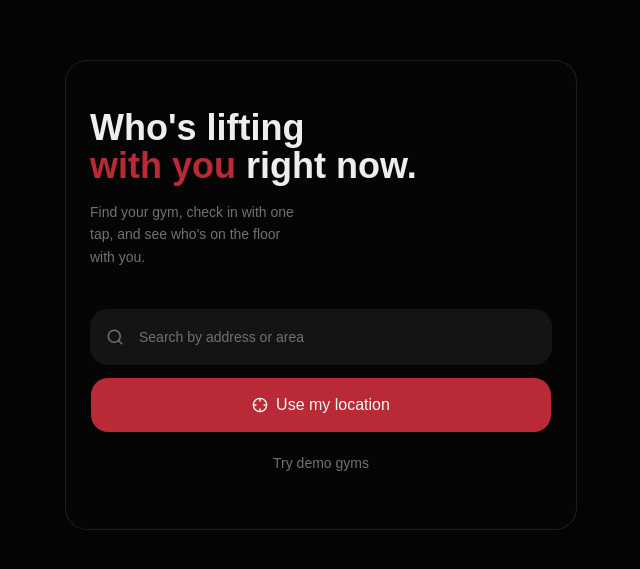
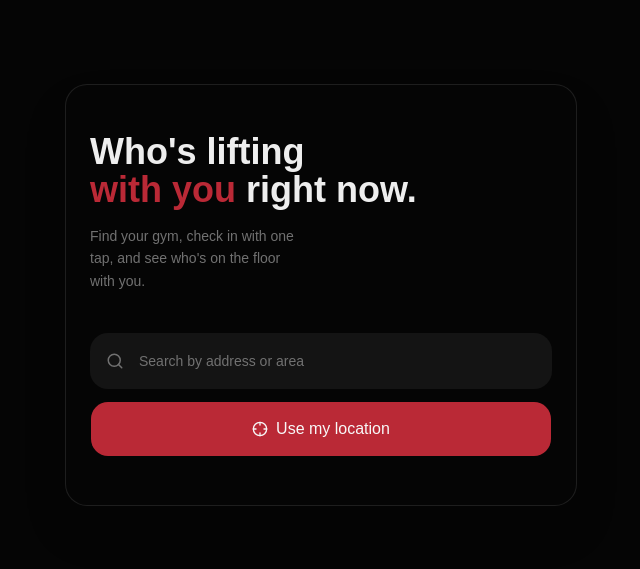
Before and after one commit to Bernardo-Leonardo-LTDA/gym-tracker-ui, a React (Vite) app: page / in a window 1280 px wide. Shown: the part 105-674 px from the top of the page, without its empty margins (319-959 px from the left). Built offline with nearby package versions, Linux system fonts and the light colour scheme; no server answers.

Commit message:
🧹 chore: remove temporary nearby gym flow

```diff
--- a/src/features/FindScreen/index.tsx
+++ b/src/features/FindScreen/index.tsx
@@ -11,24 +11,6 @@ import {
   getStoredUserName,
   saveActiveSession,
 } from '@/features/GymsNearbyScreen/services';
-
-const DEMO_GYMS = [
-  {
-    id: 'demo-ironworks-strength-club',
-    displayName: { text: 'Ironworks Strength Club' },
-    formattedAddress: 'Mission District',
-  },
-  {
-    id: 'demo-barbell-strength',
-    displayName: { text: 'Barbell & Strength Co.' },
-    formattedAddress: 'SOMA',
-  },
-  {
-    id: 'demo-powerhouse-gym',
-    displayName: { text: 'Powerhouse Gym' },
-    formattedAddress: 'Castro',
-  },
-] as const;
 
 function findByLocation(): Promise<SearchCoordinates> {
   if (!navigator.geolocation) {
@@ -124,12 +106,6 @@ export function FindScreen() {
     }
   }
 
-  function openDemoGyms(): void {
-    navigate('/nearby', {
-      state: { gyms: DEMO_GYMS, address: 'Demo gyms' },
-    });
-  }
-
   return (
     <div className="min-h-dvh w-full bg-background flex items-center justify-center md:py-10">
       <div className="w-full md:max-w-lg md:rounded-3xl md:border md:border-border md:shadow-2xl bg-background">
@@ -182,14 +158,6 @@ export function FindScreen() {
               </span>
             </Button>
 
-            <Button
-              variant="ghost"
-              onClick={openDemoGyms}
-              className="w-full text-sm text-muted-foreground"
-            >
-              Try demo gyms
-            </Button>
-
             {feedback && (
               <p
                 role="status"
```
